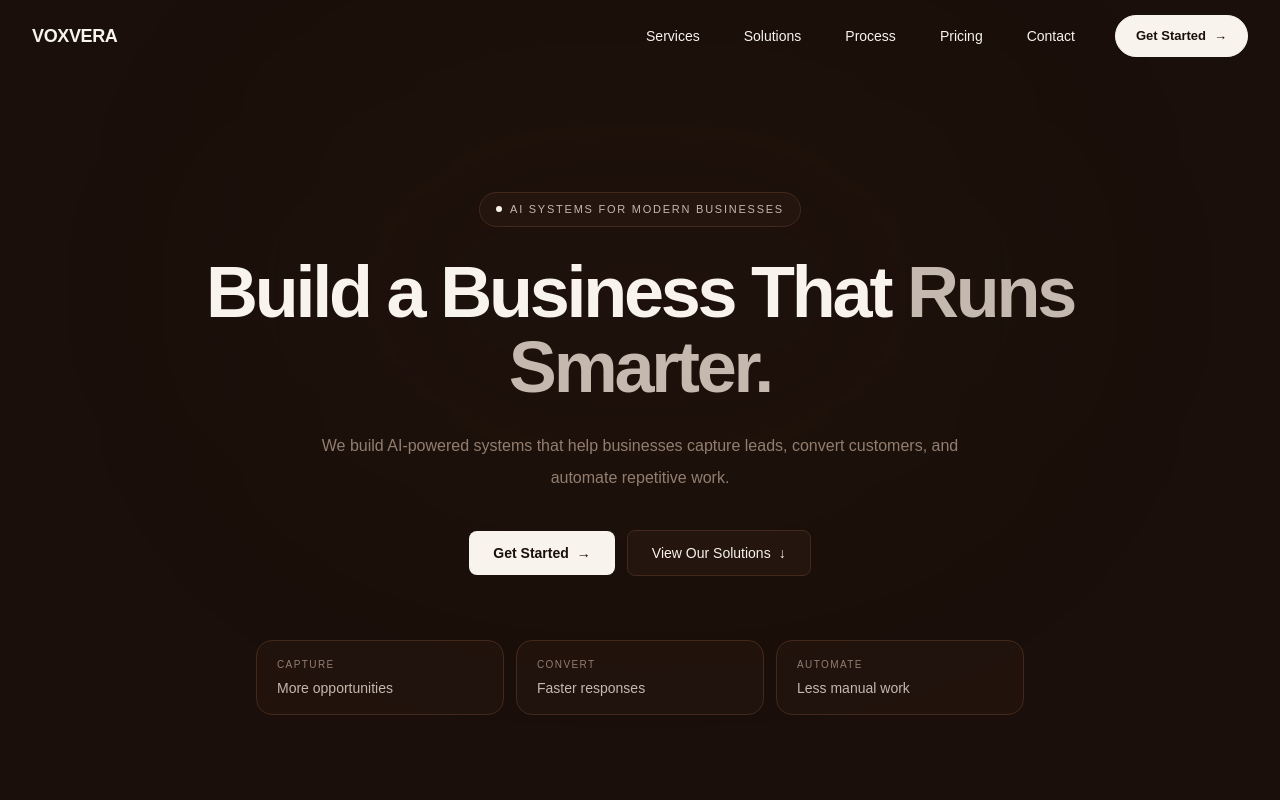
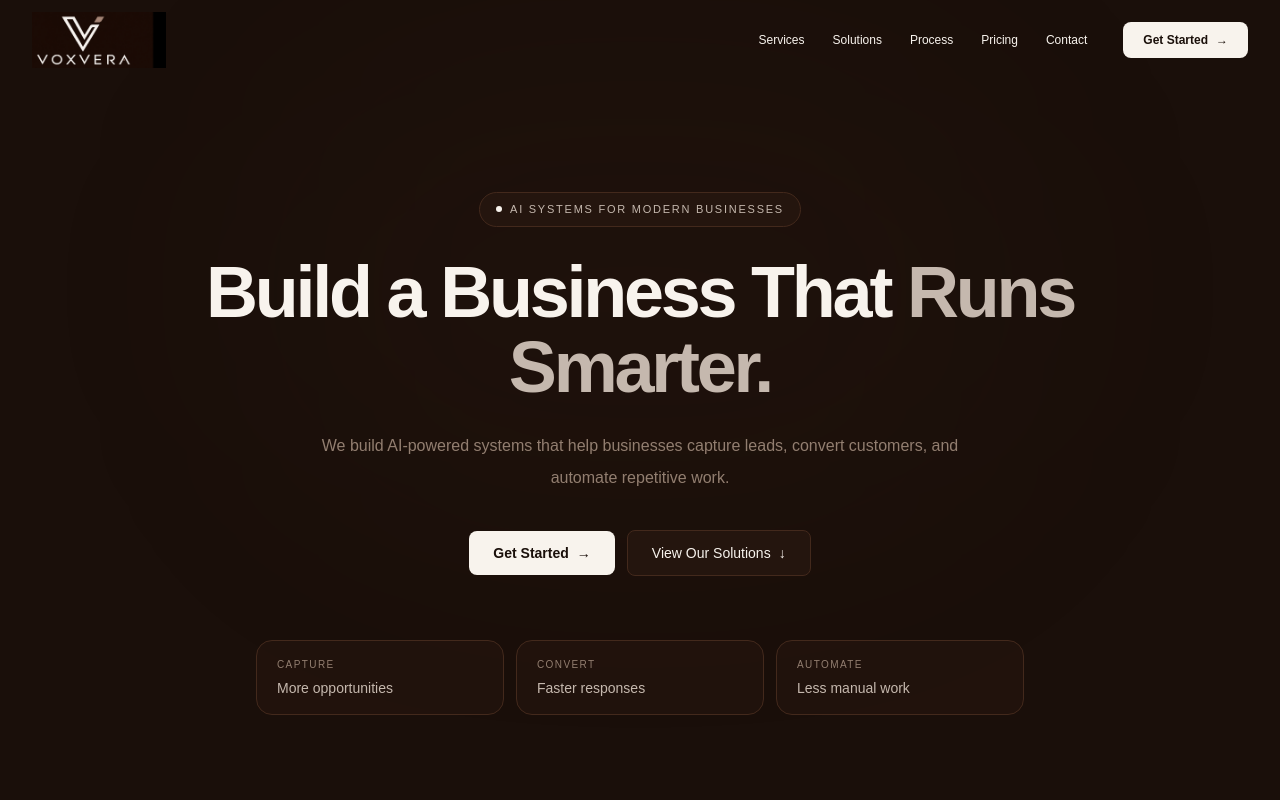
Before and after one commit to abhinav05-bhatpude/voxvera-ai-agency, a Next.js app: page / in a window 1280 px wide. Shown: the top 800 px of the page. Built offline with nearby package versions, Linux system fonts and the light colour scheme.

Commit message:
feat: integrate Voxvera brand logo

```diff
--- a/app/components/Navbar.tsx
+++ b/app/components/Navbar.tsx
@@ -1,14 +1,13 @@
-
 "use client";
 
 import { useEffect, useState } from "react";
 
-const navigation = [
-  { name: "Services", href: "#services" },
-  { name: "Solutions", href: "#solutions" },
-  { name: "Process", href: "#process" },
-  { name: "Pricing", href: "#pricing" },
-  { name: "Contact", href: "#contact" },
+const links = [
+  { label: "Services", href: "#services" },
+  { label: "Solutions", href: "#solutions" },
+  { label: "Process", href: "#process" },
+  { label: "Pricing", href: "#pricing" },
+  { label: "Contact", href: "#contact" },
 ];
 
 export default function Navbar() {
@@ -21,137 +20,112 @@ export default function Navbar() {
     };
 
     handleScroll();
-
     window.addEventListener("scroll", handleScroll);
 
-    return () => {
-      window.removeEventListener("scroll", handleScroll);
-    };
+    return () => window.removeEventListener("scroll", handleScroll);
   }, []);
-
-  const closeMenu = () => {
-    setMenuOpen(false);
-  };
 
   return (
     <header
       className={`fixed inset-x-0 top-0 z-50 transition-all duration-300 ${
         scrolled
-          ? "border-b border-[#43291c]/80 bg-[#1a0f0a]/90 backdrop-blur-xl"
+          ? "border-b border-[#43291c] bg-[#1a0f0a]/95 backdrop-blur-xl"
           : "bg-transparent"
       }`}
     >
-      <nav
-        className="mx-auto flex h-[72px] max-w-7xl items-center justify-between px-6 lg:px-8"
-        aria-label="Main navigation"
-      >
-        {/* Logo */}
+      <div className="mx-auto flex h-20 max-w-7xl items-center justify-between px-5 sm:px-6 lg:px-8">
         <a
-          href="/"
+          href="#"
           aria-label="Voxvera home"
-          className="text-lg font-semibold tracking-[-0.02em] text-[#f8f3ed] transition-opacity duration-200 hover:opacity-80"
+          className="flex shrink-0 items-center"
         >
-          VOXVERA
+          <img
+            src="/voxvera-logo-navbar.png"
+            alt="Voxvera"
+            className="h-12 w-auto object-contain sm:h-14"
+          />
         </a>
 
-        {/* Desktop Navigation */}
-        <div className="hidden items-center gap-7 md:flex">
-          {navigation.map((item) => (
+        <nav className="hidden items-center gap-7 lg:flex">
+          {links.map((link) => (
             <a
-              key={item.name}
-              href={item.href}
-              className="rounded-md px-2 py-1.5 text-sm text-[#c5b8ae] transition-colors duration-200 hover:text-[#f8f3ed]"
+              key={link.href}
+              href={link.href}
+              className="text-xs font-medium text-[#927e70] transition-colors duration-200 hover:text-[#f8f3ed]"
             >
-              {item.name}
+              {link.label}
             </a>
           ))}
 
-          {/* Desktop CTA */}
           <a
             href="#contact"
-            className="ml-1 inline-flex items-center justify-center rounded-full px-5 py-2.5 text-[13px] font-semibold transition-all duration-200 hover:-translate-y-0.5 hover:shadow-lg"
+            className="ml-2 inline-flex items-center rounded-lg px-5 py-2.5 text-xs font-semibold transition-all duration-200 hover:-translate-y-0.5 hover:shadow-lg"
             style={{
               backgroundColor: "#f8f3ed",
               color: "#1a0f0a",
-              border: "1px solid #f8f3ed",
             }}
           >
-            <span style={{ color: "#1a0f0a" }}>Get Started</span>
+            Get Started
+            <span className="ml-2">→</span>
+          </a>
+        </nav>
 
-            <span
-              aria-hidden="true"
-              className="ml-2 transition-transform duration-200 hover:translate-x-0.5"
-              style={{ color: "#1a0f0a" }}
-            >
-              →
-            </span>
-          </a>
-        </div>
-
-        {/* Mobile Menu Button */}
         <button
           type="button"
-          onClick={() => setMenuOpen((open) => !open)}
-          className="flex h-10 w-10 items-center justify-center rounded-xl border border-[#43291c] bg-[#1a0f0a]/60 text-[#f8f3ed] transition-all duration-200 hover:border-[#5a3827] hover:bg-[#24150e] md:hidden"
           aria-label={menuOpen ? "Close menu" : "Open menu"}
           aria-expanded={menuOpen}
-          aria-controls="mobile-navigation"
+          onClick={() => setMenuOpen((open) => !open)}
+          className="flex h-10 w-10 items-center justify-center rounded-lg border border-[#43291c] bg-[#24150e] text-[#f8f3ed] lg:hidden"
         >
-          <span
-            className="text-xl leading-none"
-            aria-hidden="true"
-          >
-            {menuOpen ? "×" : "☰"}
+          <span className="flex w-4 flex-col gap-1.5">
+            <span
+              className={`h-px w-full bg-current transition-transform duration-300 ${
+                menuOpen ? "translate-y-2 rotate-45" : ""
+              }`}
+            />
+            <span
+              className={`h-px w-full bg-current transition-opacity duration-300 ${
+                menuOpen ? "opacity-0" : ""
+              }`}
+            />
+            <span
+              className={`h-px w-full bg-current transition-transform duration-300 ${
+                menuOpen ? "-translate-y-1.5 -rotate-45" : ""
+              }`}
+            />
           </span>
         </button>
-      </nav>
+      </div>
 
-      {/* Mobile Navigation */}
-      <div
-        id="mobile-navigation"
-        className={`overflow-hidden border-t border-[#43291c] bg-[#1a0f0a]/98 backdrop-blur-xl transition-all duration-300 md:hidden ${
-          menuOpen
-            ? "max-h-[500px] opacity-100"
-            : "max-h-0 opacity-0"
-        }`}
-      >
-        <div className="px-6 py-5">
-          <div className="flex flex-col gap-1">
-            {navigation.map((item) => (
+      {menuOpen && (
+        <div className="border-t border-[#43291c] bg-[#1a0f0a] px-5 py-5 lg:hidden">
+          <nav className="mx-auto flex max-w-7xl flex-col gap-2">
+            {links.map((link) => (
               <a
-                key={item.name}
-                href={item.href}
-                onClick={closeMenu}
-                className="rounded-lg px-3 py-3 text-sm font-medium text-[#c5b8ae] transition-colors duration-200 hover:bg-[#24150e] hover:text-[#f8f3ed]"
+                key={link.href}
+                href={link.href}
+                onClick={() => setMenuOpen(false)}
+                className="rounded-lg px-4 py-3 text-sm font-medium text-[#c5b8ae] transition-colors hover:bg-[#24150e] hover:text-[#f8f3ed]"
               >
-                {item.name}
+                {link.label}
               </a>
             ))}
 
-            {/* Mobile CTA */}
             <a
               href="#contact"
-              onClick={closeMenu}
-              className="mt-3 flex items-center justify-center rounded-full px-5 py-3 text-sm font-semibold transition-all duration-200 hover:shadow-lg"
+              onClick={() => setMenuOpen(false)}
+              className="mt-2 flex items-center justify-center rounded-lg px-5 py-3 text-sm font-semibold"
               style={{
                 backgroundColor: "#f8f3ed",
                 color: "#1a0f0a",
-                border: "1px solid #f8f3ed",
               }}
             >
-              <span style={{ color: "#1a0f0a" }}>Get Started</span>
-
-              <span
-                aria-hidden="true"
-                className="ml-2"
-                style={{ color: "#1a0f0a" }}
-              >
-                →
-              </span>
+              Get Started
+              <span className="ml-2">→</span>
             </a>
-          </div>
+          </nav>
         </div>
-      </div>
+      )}
     </header>
   );
 }
```
Also changed, not shown: public/voxvera-logo-navbar.png (added).
